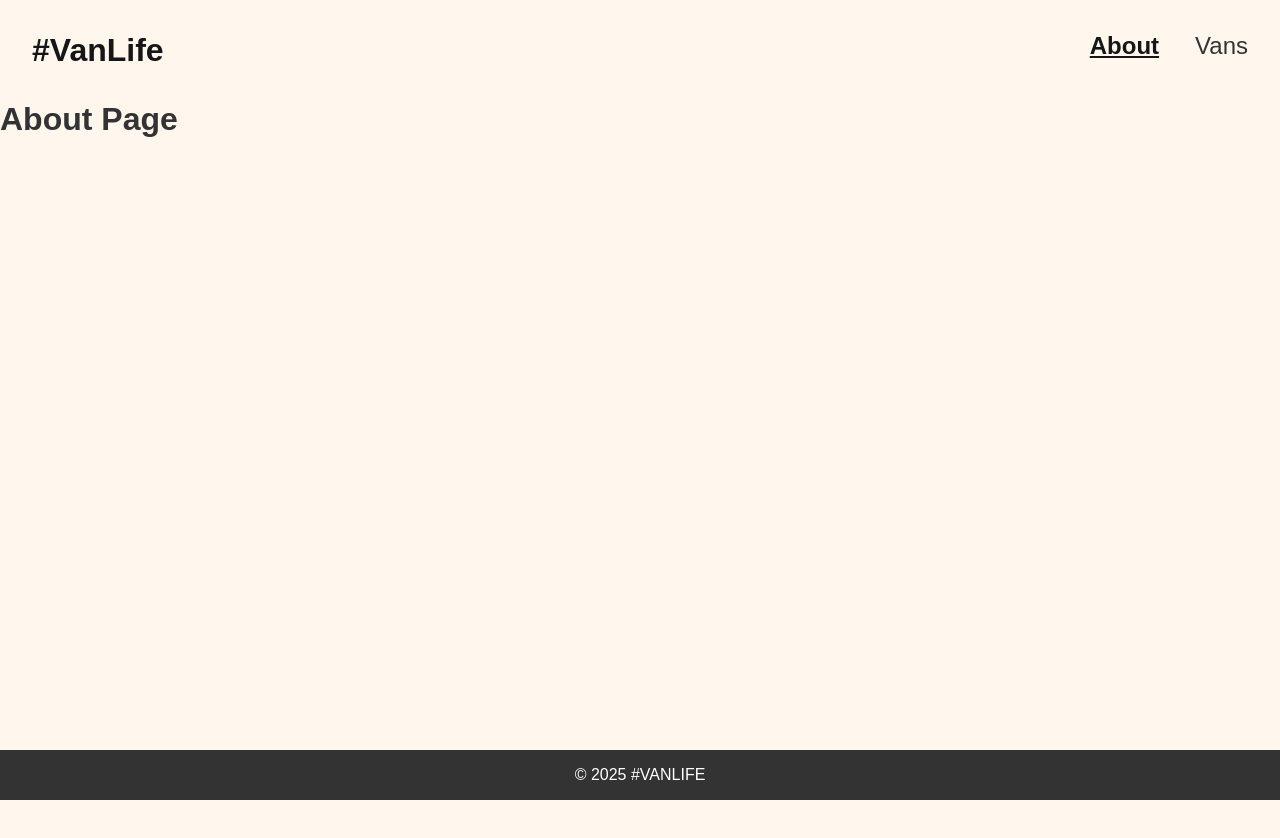
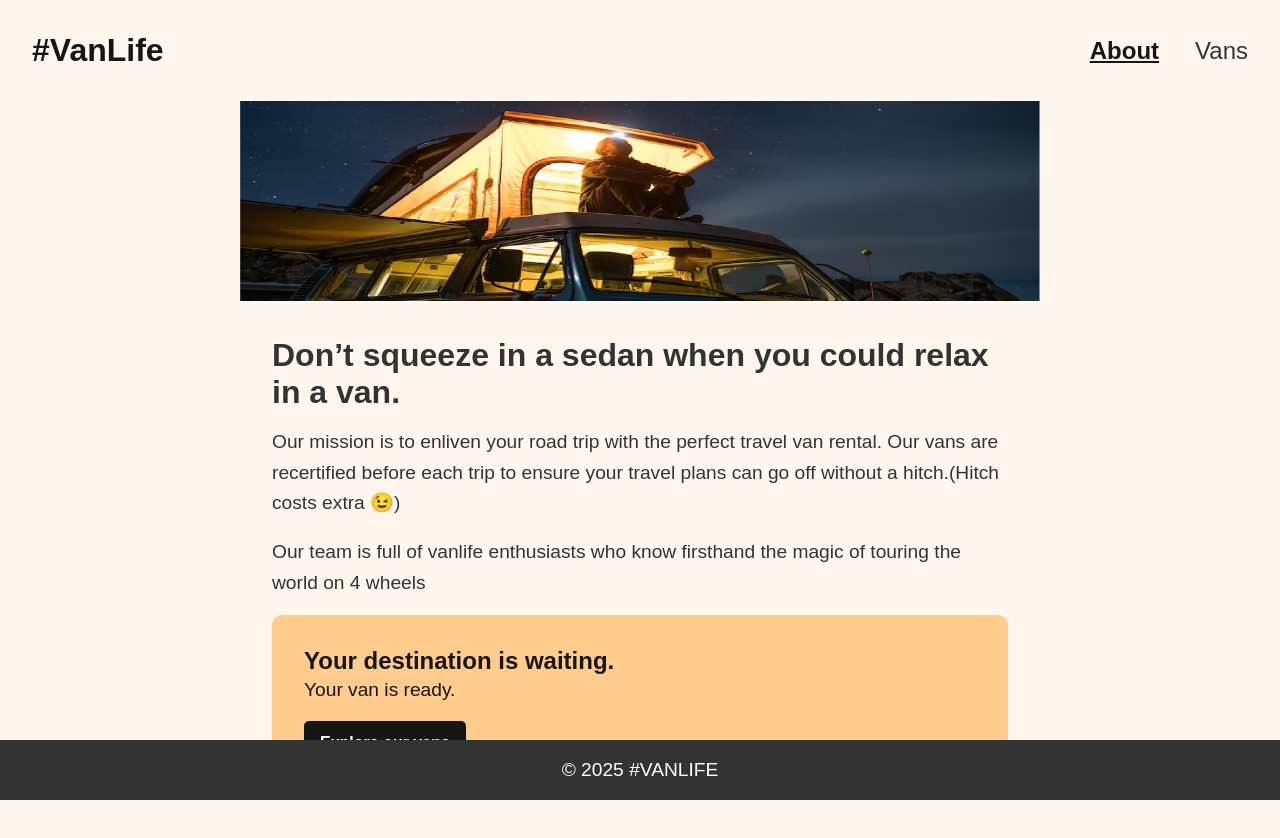
Before and after one commit to modibokeita/rental-vans, a React (Vite) app: page /about in a window 1280 px wide. Shown: the top 838 px of the page. Before the commit the page ends 800 px from the top, so only its background shows below. Built offline with nearby package versions, Linux system fonts and the light colour scheme; what miragejs would draw is missing.

Commit message:
implementing About component and adding it some styles

```diff
--- a/src/index.css
+++ b/src/index.css
@@ -13,6 +13,7 @@ body{
 header{
   display: flex;
   justify-content: space-between;
+  align-items: center;
   padding: 2em;
 }
 a{
@@ -47,6 +48,7 @@ footer{
   position: fixed;
   width: 100%;
   bottom: 0;
+  font-size: 1.2rem;
 }
 /* Home page styles */
 .home{
@@ -86,3 +88,44 @@ footer{
 .home-banner a:hover{
   background-color: #e5670d;
 }
+/* About page styles */
+.about-page{
+  max-width: 800px;
+  margin: auto;
+  height: 100vh;
+}
+.about-content{
+  padding: 2rem;
+  text-align: left;
+}
+.about-page img{
+  width: 100%;
+  height: 200px;
+}
+.about-page h1{
+  font-size: 2rem;
+  margin-bottom: 0.5em;
+}
+.about-content p{
+  font-size: 1.2rem;
+  line-height: 1.6;
+
+}
+.about-banner{
+  margin-top: 1em;
+  padding: 2em;
+  width: 100%;
+  background-color: #FFCC8D;
+  color: #161616;
+  border-radius: 10px;
+}
+.about-banner a{
+  display: inline-block;
+  margin-top: 1em;
+  background-color: #161616;
+  color: #fff;
+  padding: 0.8em 1em;
+  border-radius: 5px;
+  text-decoration: none;
+  font-weight: bold;
+}
--- a/src/pages/About.jsx
+++ b/src/pages/About.jsx
@@ -1,9 +1,26 @@
 import React from 'react'
+import { Link } from 'react-router-dom'
+import aboutHero from "../assets/images/about-hero.png"
+
 
 export default function About() {
   return (
-    <div>
-      <h1>About Page</h1>
+    <div className='about-page'>
+      <img src={aboutHero} alt="About Hero" className='about-hero' />
+      <div className='about-content'>
+        <h1>Don’t squeeze in a sedan when you could relax in a van.</h1>
+        <p>Our mission is to enliven your road trip with the perfect
+          travel van rental. Our vans are recertified before each trip
+          to ensure your travel plans can go off without a hitch.(Hitch costs extra 😉)</p>
+          <br />
+        <p>Our team is full of vanlife enthusiasts who know firsthand the magic of touring the world on 4 wheels</p>
+        <div className='about-banner'>
+          <h2>Your destination is waiting.</h2>
+          <p>Your van is ready.</p>
+          <Link to="/vans" className="about-link-btn">Explore our vans</Link>
+        </div>
+      </div>
+
     </div>
   )
 }
--- a/src/pages/Home.jsx
+++ b/src/pages/Home.jsx
@@ -1,5 +1,5 @@
 import React from 'react'
-import logo from '../assets/images/home-hero.png'
+
 import { Link } from 'react-router-dom'
 export default function Home() {
   return (
```
